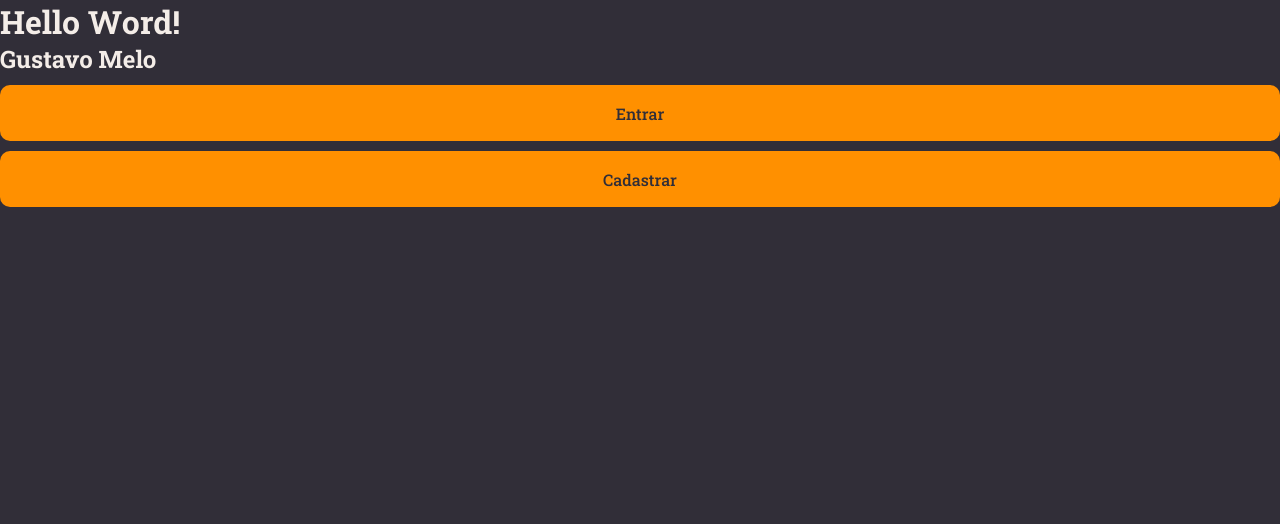
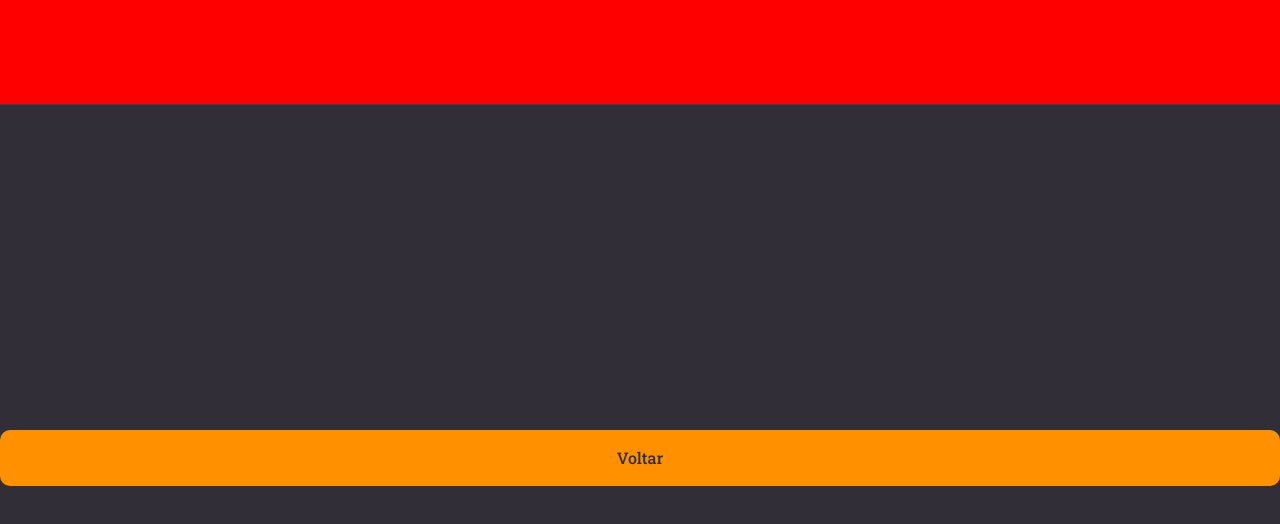
Before and after one commit to gusta7ms/Rocketnotes-Front, a React (Vite) app: page / in a window 1280 px wide. Shown: the top 524 px of the page. Built offline with nearby package versions, Linux system fonts and the light colour scheme.

Commit message:
implementing Header

```diff
--- /dev/null
+++ b/src/Components/Header/index.jsx
@@ -0,0 +1,10 @@
+import { Conteiner } from "./styles";
+
+export function Header() {
+
+  return(
+    <Conteiner>
+
+    </Conteiner>
+  )
+}
--- /dev/null
+++ b/src/Components/Header/styles.js
@@ -0,0 +1,19 @@
+import styled from "styled-components";
+
+export const Conteiner = styled.header`
+  grid-area: header;
+
+  height: 105px;
+  width: 100%;
+
+  border-bottom-width: 1px;
+  border-bottom-style: solid;
+  border-bottom-color: ${({ theme }) => theme.COLORS.BACKGROUND_700};
+
+  display: flex;
+  justify-content: space-between;
+
+  padding: 0 80px;
+
+  background:red ;
+`;
--- a/src/Pages/Details/index.jsx
+++ b/src/Pages/Details/index.jsx
@@ -1,17 +1,16 @@
+// TODO PAGES DETAILS
+// ! PAGES DETAILS
+// ? PAGES DETAILS
+
 import { Conteiner } from "./styles";
-
 import { Button } from '../../Components/Button'
-// import { Button } from '../..//Button'
+import { Header } from "../../Components/Header";
 
 export function Details() {
   return (
     <Conteiner>
-      <h1>Hello Word!</h1>
-
-      <h2>Gustavo Melo</h2>
-
-      <Button title="Entrar" />
-      <Button title="Cadastrar" />
+      <Header/>
+      <Button title="Voltar" />
     </Conteiner>
   );
 }
--- a/src/Pages/Details/styles.js
+++ b/src/Pages/Details/styles.js
@@ -1,4 +1,16 @@
-import styled from "styled-components"
+// TODO PAGES STYLES DETAILS
+// ! PAGES STYLES DETAILS
+// ? PAGES STYLES DETAILS
+
+import styled from "styled-components";
 
 export const Conteiner = styled.div`
+  width: 100%;
+  height: 100vh;
+
+  display: grid;
+  grid-row:105px auto;
+  grid-template-areas:
+    "header"
+    "content"
 `;
```
